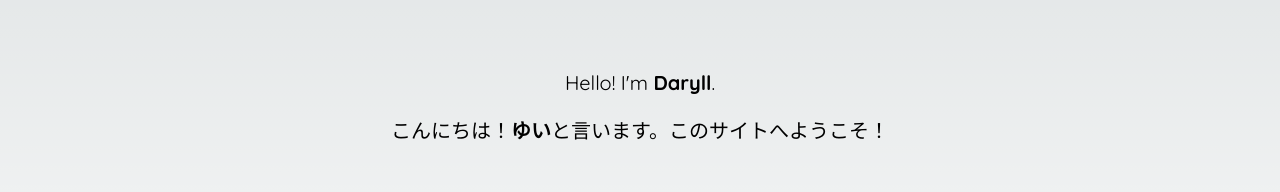
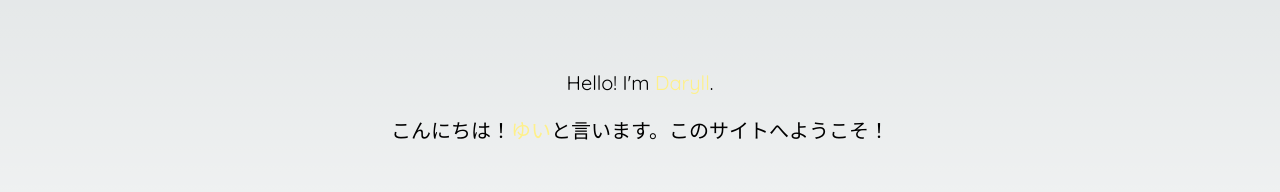
Before and after one commit to daryll-ko/daryll, a Next.js app: page / in a window 1280 px wide. Shown: the part 293-485 px from the top of the page. Built offline with nearby package versions, Linux system fonts and the light colour scheme; a web font is replaced by a local one.

Commit message:
update: use yellow text instead of bold font

```diff
--- a/app/page.tsx
+++ b/app/page.tsx
@@ -4,10 +4,10 @@ export default function Home() {
   return (
     <main className="flex min-h-screen flex-col items-center justify-center gap-5 p-24">
       <p className="text-xl">
-        Hello! I&apos;m <span className="font-bold">Daryll</span>.
+        Hello! I&apos;m <span className="text-yellow-200">Daryll</span>.
       </p>
       <JP className="text-xl">
-        こんにちは！<span className="font-bold">ゆい</span>
+        こんにちは！<span className="text-yellow-200">ゆい</span>
         と言います。このサイトへようこそ！
       </JP>
     </main>
```
